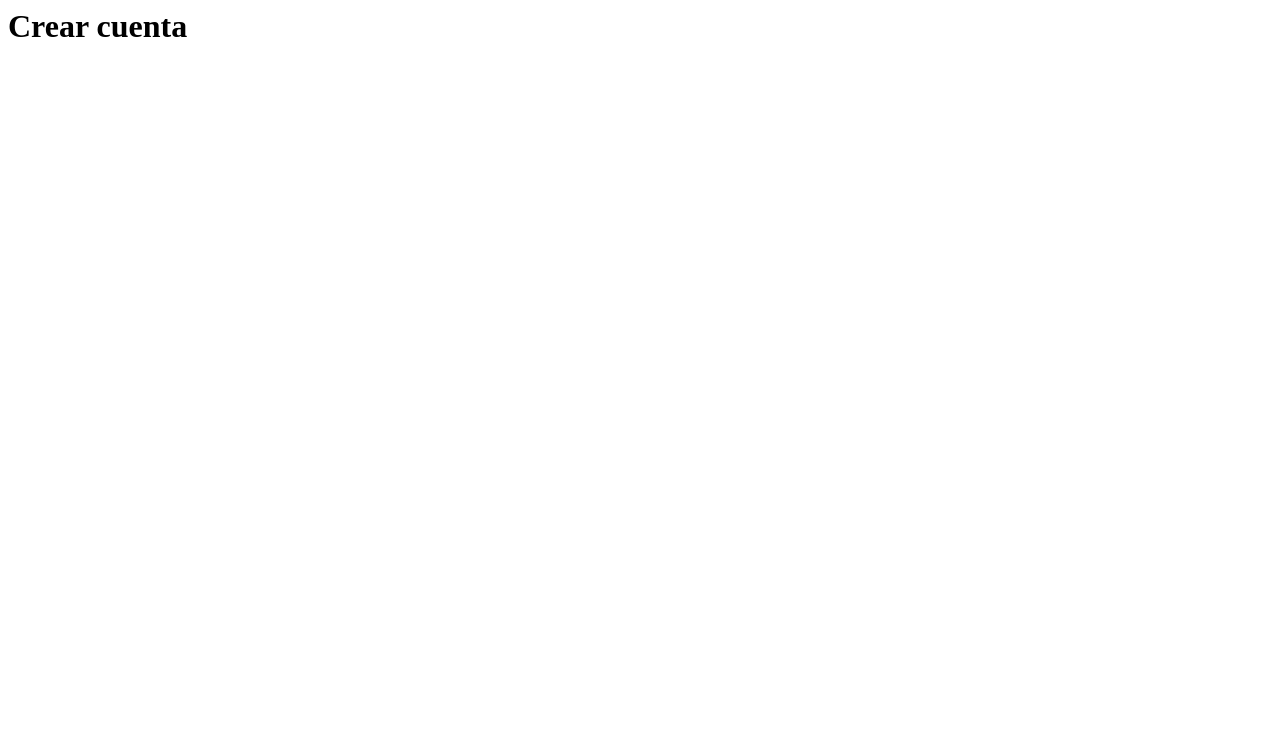
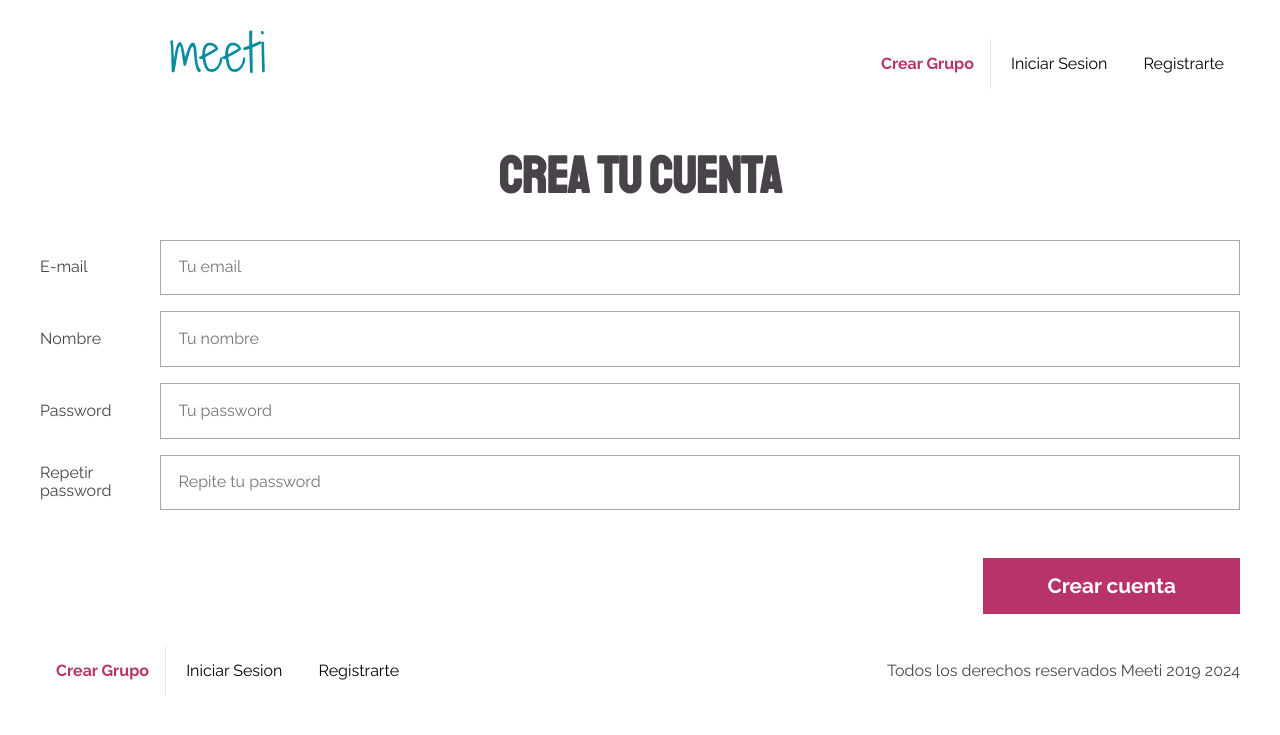
Before and after one commit to papers76/meeti, a Node server app: page /crear-cuenta in a window 1280 px wide. Before the commit the part shown is almost empty. Shown: the top 735 px of the page. Run offline with Node 20, Linux system fonts and the light colour scheme; some libraries are stand-ins or nearby versions.

Commit message:
capitulo 44 y 45

```diff
--- /dev/null
+++ b/controllers/homeController.js
@@ -0,0 +1,5 @@
+exports.home = (req, res) => {
+    res.render('home', {
+      nombrePagina :  'Inicio'
+    })
+};
--- /dev/null
+++ b/controllers/usuariosController.js
@@ -0,0 +1,5 @@
+exports.formCrearCuenta =  (req, res) => {
+    res.render('crear-cuenta', {
+        nombrePagina : 'Crea tu cuenta'
+    })
+};
--- a/index.js
+++ b/index.js
@@ -1,12 +1,15 @@
 const express = require('express');
 const path = require('path');
 const router = require('./routes');
+const expressLayouts = require('express-ejs-layouts')
 
 require('dotenv').config( { path: 'variables.env' } );
 
 const app = express();
 
 //Habilitar EJS como template engine
+
+app.use(expressLayouts);
 app.set('view engine', 'ejs');
 
 //Ubicacion vistas
@@ -15,9 +18,17 @@ app.set('views', path.join(__dirname, './views'));
 // Archivos estaticos
 app.use(express.static('public'));
 
+//Middleware (usuario logueado, flash messages, fecha actual)
+app.use((req, res, next) =>{
+    const fecha = new Date();
+    res.locals.year = fecha.getFullYear();
+    next();
+});
 
 //Routing
 app.use('/', router());
+
+
 
 //Agrega el puerto
 app.listen(process.env.PORT, () => {
--- a/package.json
+++ b/package.json
@@ -15,6 +15,7 @@
   "dependencies": {
     "dotenv": "^16.4.5",
     "ejs": "^3.1.9",
-    "express": "^4.19.2"
+    "express": "^4.19.2",
+    "express-ejs-layouts": "^2.5.1"
   }
 }
--- a/routes/index.js
+++ b/routes/index.js
@@ -1,15 +1,12 @@
 const express = require('express');
 const router = express.Router();
 
-
+const homeController = require('../controllers/homeController')
+const usuariosController = require('../controllers/usuariosController')
 
 module.exports = function () {
-    router.get('/', (req, res) => {
-        res.render('home')
-    });
-    router.get('/crear-cuenta', (req, res) => {
-        res.render('crear-cuenta')
-    });
+    router.get('/', homeController.home );
+    router.get('/crear-cuenta', usuariosController.formCrearCuenta);
 
     return router;
 }
--- a/views/crear-cuenta.ejs
+++ b/views/crear-cuenta.ejs
@@ -1 +1,25 @@
-<h1>Crear cuenta</h1>
+<main class="contenedor contenedor-formulario">
+   <h1><%= nombrePagina %></h1>
+
+   <form action="/crear-cuenta" method="POST" class="default-form">
+        <div class="campo">
+            <label>E-mail</label>
+            <input type="email" name="email" placeholder="Tu email">
+        </div>
+        <div class="campo">
+            <label>Nombre</label>
+            <input type="text" name="nombre" placeholder="Tu nombre">
+        </div>
+        <div class="campo">
+            <label>Password</label>
+            <input type="password" name="password" placeholder="Tu password">
+        </div>
+        <div class="campo">
+            <label>Repetir password</label>
+            <input type="password" name="repetir" placeholder="Repite tu password">
+        </div>
+        <div class="campo enviar">
+            <input type="submit" class="btn btn-rosa" value="Crear cuenta">
+        </div>
+   </form>
+</main>
--- a/views/home.ejs
+++ b/views/home.ejs
@@ -1 +1 @@
-<h1>Home</h1>
+<h1><%- nombrePagina %></h1>
--- /dev/null
+++ b/views/layout.ejs
@@ -0,0 +1,45 @@
+<!DOCTYPE html>
+<html lang="en">
+  <head>
+    <meta charset="UTF-8" />
+    <meta name="viewport" content="width=device-width, initial-scale=1.0" />
+    <title>Meeti - <%- nombrePagina %></title>
+    <link
+      href="https://fonts.googleapis.com/css2?family=Raleway:ital,wght@0,100..900;1,100..900&display=swap"
+      rel="stylesheet"
+    />
+    <link
+      href="https://fonts.googleapis.com/css2?family=Raleway:ital,wght@0,100..900;1,100..900&family=Staatliches&display=swap"
+      rel="stylesheet"
+    />
+    <link
+      rel="stylesheet"
+      href="https://necolas.github.io/normalize.css/8.0.1/normalize.css"
+    />
+    <link rel="stylesheet" href="/css/app.css" />
+  </head>
+  <body>
+    <header class="site-header contenedor">
+      <a href="/">
+        <img src="/img/logo.png" alt="logo Meeti" />
+      </a>
+      <nav class="nav">
+        <a href="#">Crear Grupo</a>
+        <a href="#">Iniciar Sesion</a>
+        <a href="/crear-cuenta">Registrarte</a>
+      </nav>
+    </header>
+
+    <%- body %>
+
+    <footer class="site-footer contenedor">
+        <nav class="nav">
+            <a href="#">Crear Grupo</a>
+            <a href="#">Iniciar Sesion</a>
+            <a href="/crear-cuenta">Registrarte</a>
+        </nav>
+
+        <p>Todos los derechos reservados Meeti 2019 <%- locals.year %> </p>
+    </footer>
+  </body>
+</html>
```
Also changed, not shown: 1 other file.
